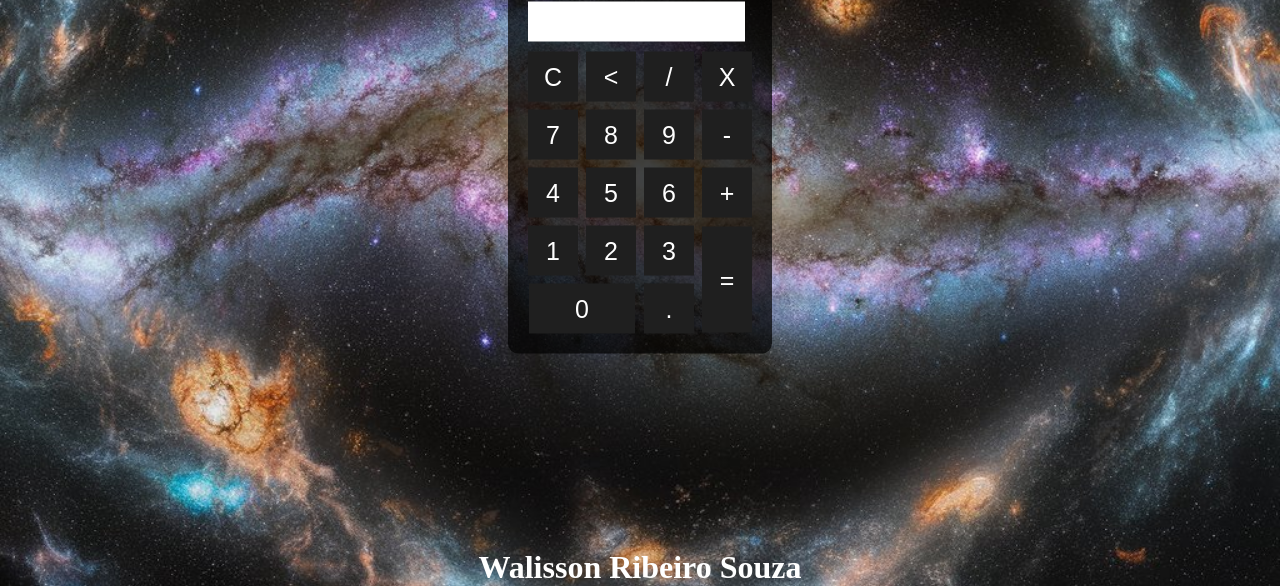
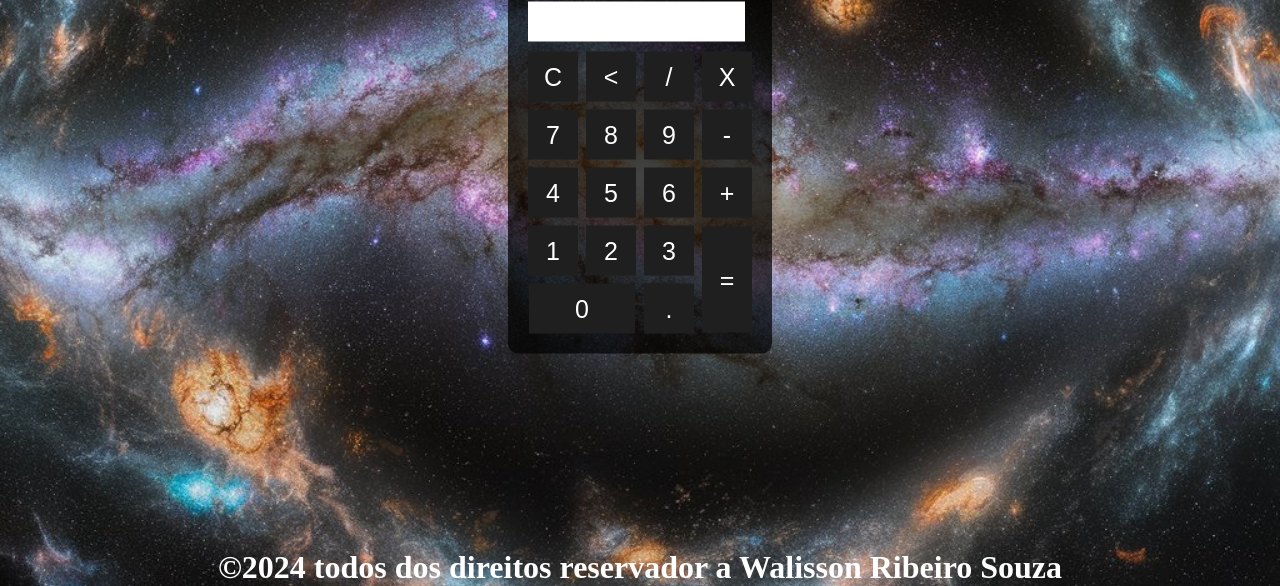
Before and after one commit to walissun/Calculadora, a plain HTML site: page Index.html in a window 1280 px wide. Shown: the part 251-837 px from the top of the page. Drawn offline with Linux system fonts and the light colour scheme.

Commit message:
atualização footer

```diff
--- a/Index.html
+++ b/Index.html
@@ -51,7 +51,7 @@
     <main>
     </main>
     <footer class="direito">
-        <h1>Walisson Ribeiro Souza</h1>
+        <h1>©2024 todos dos direitos reservador a Walisson Ribeiro Souza</h1>
     </footer>
 </body>
 </html>
```
